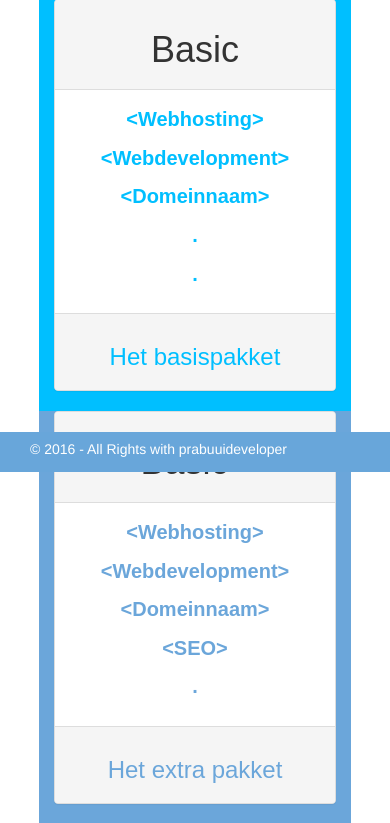
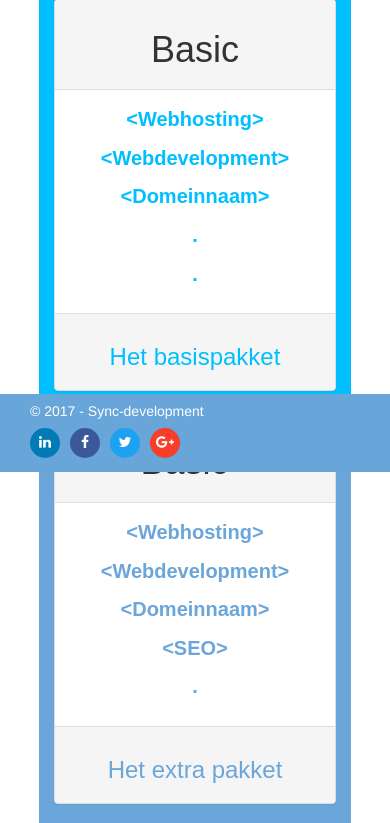
Before and after one commit to Sync-Development/Sync-Development, a PHP site: page /diensten.html in a window 390 px wide. Shown: the part 372-1195 px from the top of the page. Run offline with PHP 8.4, Linux system fonts and the light colour scheme; some libraries are stand-ins or nearby versions.

Commit message:
ipad portrait
footer en logo aangepast

```diff
--- a/css/ipad.css
+++ b/css/ipad.css
@@ -1,10 +1,5 @@
 
-.logo{
-    width: 100%;
-    height: 200px;
-    margin: 0 auto;
-    align-content: center;
-}
+
 
 .navbar-default {
     background-color: #f8f8f8;
@@ -271,3 +266,68 @@ margin: 20px 33px 20px 20px;
 #container {
     margin-left: 25%;
 }
+
+.socialmedia1{
+    display:none;
+}
+
+.socialmedia{
+    display:flex;
+}
+
+footer { background-color:#4431a4; max-height:320px; font-family: 'Open Sans', sans-serif;  display:none;  }
+.footer-col { margin-top:13px; }
+.logofooter { margin-bottom:10px; font-size:25px; color:#fff; font-weight:700; display:none; }
+
+.footer-col p { color:#fff; font-size:12px; font-family: 'Open Sans', sans-serif; margin-bottom:15px; }
+.footer-col p i { width:20px; color:#999;}
+
+.footer-ul { list-style-type:none;  padding-left:0; margin-left:2px;}
+.footer-ul li { line-height:29px; font-size:12px; display:none;}
+.footer-ul li a { color:#a0a3a4; transition: color 0.2s linear 0s, background 0.2s linear 0s; }
+.footer-ul i { margin-right:10px;}
+.footer-ul li a:hover {transition: color 0.2s linear 0s, background 0.2s linear 0s; color:#ff670f; }
+
+ .copyright { max-height:80px; background-color:#68a6da;     position: absolute;
+    width: 100%;
+    margin-bottom: 0px;}
+ .copyright p { text-align:left; color:#FFF; padding:7px 0; margin-bottom:0;}
+ .heading7 { font-size:21px; font-weight:700; color:#d9d6d6; margin-bottom:22px; display:none;}
+ .post p { font-size:12px; color:#FFF; line-height:20px;}
+ .post p span { display:block; color:#8f8f8f;}
+ .bottom_ul { list-style-type:none; float:right; margin-bottom:0;}
+ .bottom_ul li { float:left; line-height:40px; display:none;}
+ .bottom_ul li:after { content:"/"; color:#FFF; margin-right:8px; margin-left:8px;}
+ .bottom_ul li a { color:#FFF;  font-size:12px; display: none;}
+.social-icon {
+    width: 30px;
+    height: 30px;
+    font-size: 15px;
+    background-color: blue;
+    color: #fff;
+    text-align: center;
+    margin-right: 10px;
+    padding-top: 7px;
+    border-radius: 50%;
+}
+.footer-social1{
+    display:flex;
+}
+.footer-social{
+    display:none;
+}
+ .footer-social li{
+     float:left;
+ }
+ .linked-in{
+     background-color:#007bb6;
+ }
+ .facebook{
+     background-color:#3b5998;
+ }
+ .twitter{
+     background-color:#1da1f2;
+ }
+ .google{
+     background-color:#f63e28;
+ }
--- a/diensten.html
+++ b/diensten.html
@@ -388,12 +388,21 @@ function topFunction() {
   </div>
 </footer>
 <!--footer start from here-->
-
 <div class="copyright">
   <div class="container">
     <div class="col-md-6">
-      <p>© 2016 - All Rights with prabuuideveloper</p>
+      <p>© 2017 - Sync-development</p>
+     <ul class="footer-social1">
+          <li><i class="fa fa-linkedin social-icon linked-in" aria-hidden="true"></i></li>
+          <li><i class="fa fa-facebook social-icon facebook" aria-hidden="true"></i></li>
+          <li><i class="fa fa-twitter social-icon twitter" aria-hidden="true"></i></li>
+          <li><i class="fa fa-google-plus social-icon google" aria-hidden="true"></i></li>
+        </ul>
+      </div>
     </div>
+       <div class="col-md-3 col-sm-6 footer-col">
+        <h6 class="heading7">Social Media</h6>
+
     <div class="col-md-6">
       <ul class="bottom_ul">
         <li><a href="#">prabuuideveloper.com</a></li>
```
